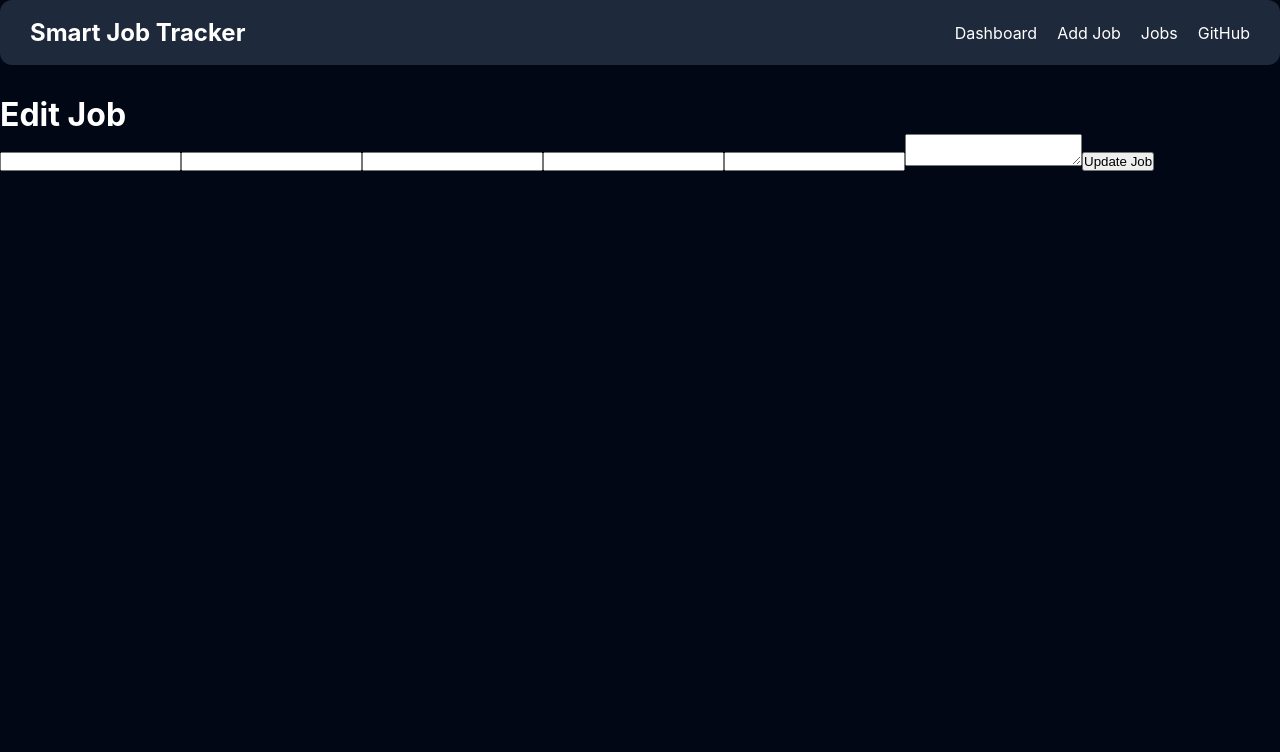
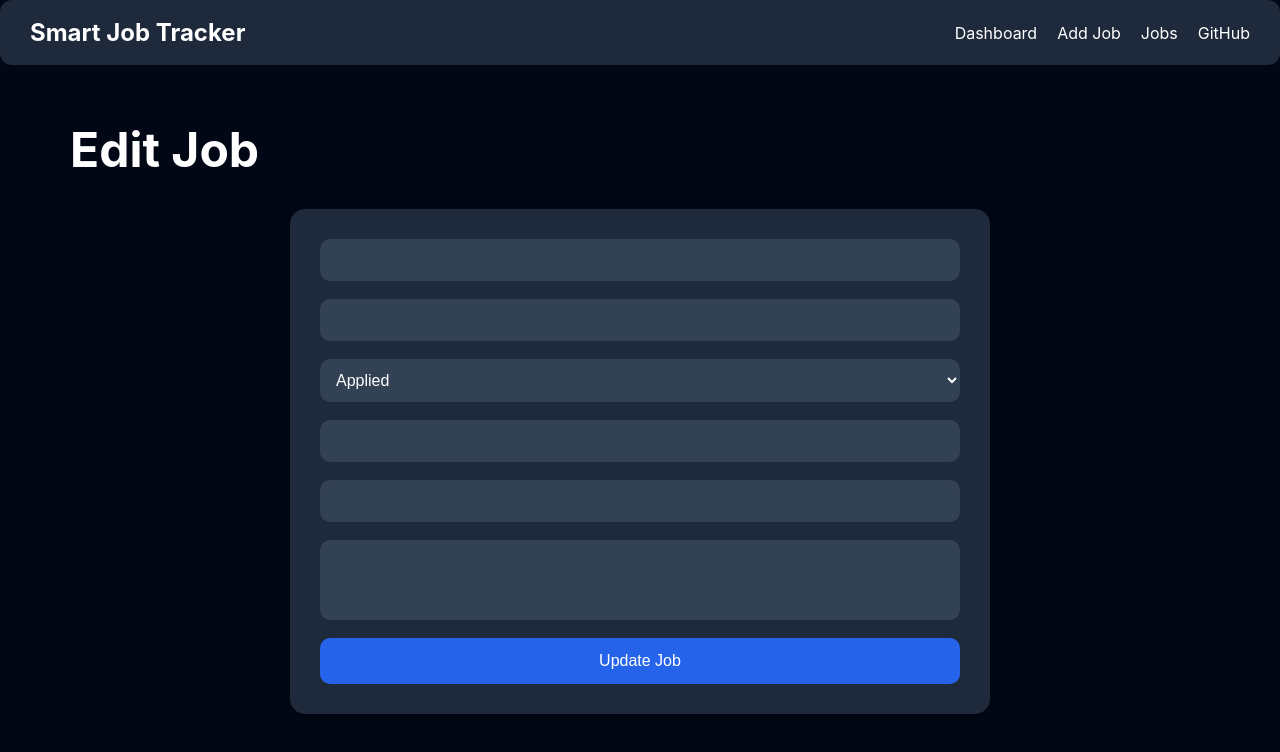
Before and after one commit to sde-akarshika-mehrotra/Smart-Job-Tracker, a React (Vite) app in the folder client/: page /edit/1 in a window 1280 px wide. Shown: the top 752 px of the page. Built offline with nearby package versions, Linux system fonts and the light colour scheme; no server answers.

Commit message:
Updated API URL for production

```diff
--- a/client/src/api/jobApi.js
+++ b/client/src/api/jobApi.js
@@ -1,6 +1,7 @@
 import axios from "axios";
 
-const BASE_URL = "http://localhost:5000/api/jobs";
+const BASE_URL =
+    "https://smart-job-tracker-nw3u.onrender.com/api/jobs";
 
 export const getJobs = () => axios.get(BASE_URL);
 export const createJob = (data) => axios.post(BASE_URL, data);
--- /dev/null
+++ b/client/src/pages/EditJob.css
@@ -0,0 +1,90 @@
+.edit-container {
+    max-width: 1200px;
+    margin: auto;
+    padding: 15px 30px;
+}
+
+.edit-title {
+    font-size: 3rem;
+    margin: 10px 0 20px;
+}
+
+.edit-form {
+    max-width: 700px;
+    margin: 30px auto;
+
+    display: flex;
+    flex-direction: column;
+    gap: 18px;
+
+    background: #1e293b;
+    padding: 30px;
+    border-radius: 15px;
+    box-shadow: 0 4px 12px rgba(0, 0, 0, 0.3);
+}
+
+.edit-input,
+.edit-textarea {
+    width: 100%;
+    padding: 12px;
+
+    border: none;
+    border-radius: 10px;
+
+    background: #334155;
+    color: white;
+
+    font-size: 16px;
+}
+
+.edit-input:focus,
+.edit-textarea:focus {
+    outline: none;
+    box-shadow: 0 0 0 2px #2563eb;
+}
+
+.edit-textarea {
+    min-height: 80px;
+    resize: none;
+}
+
+.update-btn {
+    padding: 14px;
+
+    border: none;
+    border-radius: 10px;
+
+    background: #2563eb;
+    color: white;
+
+    font-size: 16px;
+    cursor: pointer;
+
+    transition: 0.3s;
+}
+
+.update-btn:hover {
+    background: #1d4ed8;
+    transform: translateY(-2px);
+}
+
+@media(max-width:768px) {
+
+    .edit-container {
+        padding: 15px;
+    }
+
+    .edit-title {
+        font-size: 2rem;
+        text-align: center;
+    }
+
+    .edit-form {
+        margin: 20px 10px;
+        padding: 20px;
+    }
+
+    .update-btn {
+        width: 100%;
+    }
+}
--- a/client/src/pages/EditJob.jsx
+++ b/client/src/pages/EditJob.jsx
@@ -1,3 +1,4 @@
+import "./EditJob.css";
 import Navbar from "../components/Navbar";
 import { useEffect, useState } from "react";
 import { useParams, useNavigate } from "react-router-dom";
@@ -17,7 +18,7 @@ function EditJob({ jobs, setJobs }) {
         notes: ""
     });
 
-    //LOADS EXISTING JOB
+
     useEffect(() => {
         const selectedJob = jobs.find(
             (job) => job._id === id
@@ -29,7 +30,7 @@ function EditJob({ jobs, setJobs }) {
     }, [id, jobs]);
 
 
-    //input change
+
     const handleChange = (e) => {
         setFormData({
             ...formData,
@@ -37,7 +38,7 @@ function EditJob({ jobs, setJobs }) {
         });
     };
 
-    //submit update
+
     const handleSubmit = async (e) => {
         e.preventDefault();
 
@@ -45,7 +46,7 @@ function EditJob({ jobs, setJobs }) {
         try {
             const updated = await updateJob(id, formData);
 
-            // UI update
+
             setJobs((prev) =>
                 prev.map((job) =>
                     job._id === id ? updated.data : job
@@ -64,47 +65,63 @@ function EditJob({ jobs, setJobs }) {
         <>
             <Navbar />
 
-            <div>
-                <h1>Edit Job</h1>
+            <div className="edit-container">
+                <h1 className="edit-title">Edit Job</h1>
 
-                <form onSubmit={handleSubmit}>
+                <form
+                    className="edit-form"
+                    onSubmit={handleSubmit}>
+
                     <input
+                        className="edit-input"
                         name="company"
                         value={formData.company || ""}
                         onChange={handleChange}
                     />
 
                     <input
+                        className="edit-input"
                         name="role"
                         value={formData.role || ""}
                         onChange={handleChange}
                     />
 
-                    <input
+                    <select
+                        className="edit-input"
                         name="status"
                         value={formData.status || ""}
                         onChange={handleChange}
-                    />
+                    >
+                        <option value="Applied">Applied</option>
+                        <option value="Interview">Interview</option>
+                        <option value="Selected">Selected</option>
+                        <option value="Rejected">Rejected</option>
+                    </select>
 
                     <input
+                        className="edit-input"
                         name="location"
                         value={formData.location || ""}
                         onChange={handleChange}
                     />
 
                     <input
+                        className="edit-input"
                         name="date"
                         value={formData.date || ""}
                         onChange={handleChange}
                     />
 
                     <textarea
+                        className="edit-textarea"
                         name="notes"
                         value={formData.notes || ""}
                         onChange={handleChange}
                     />
 
-                    <button type="submit">
+                    <button
+                        className="update-btn"
+                        type="submit">
                         Update Job
                     </button>
                 </form>
```
